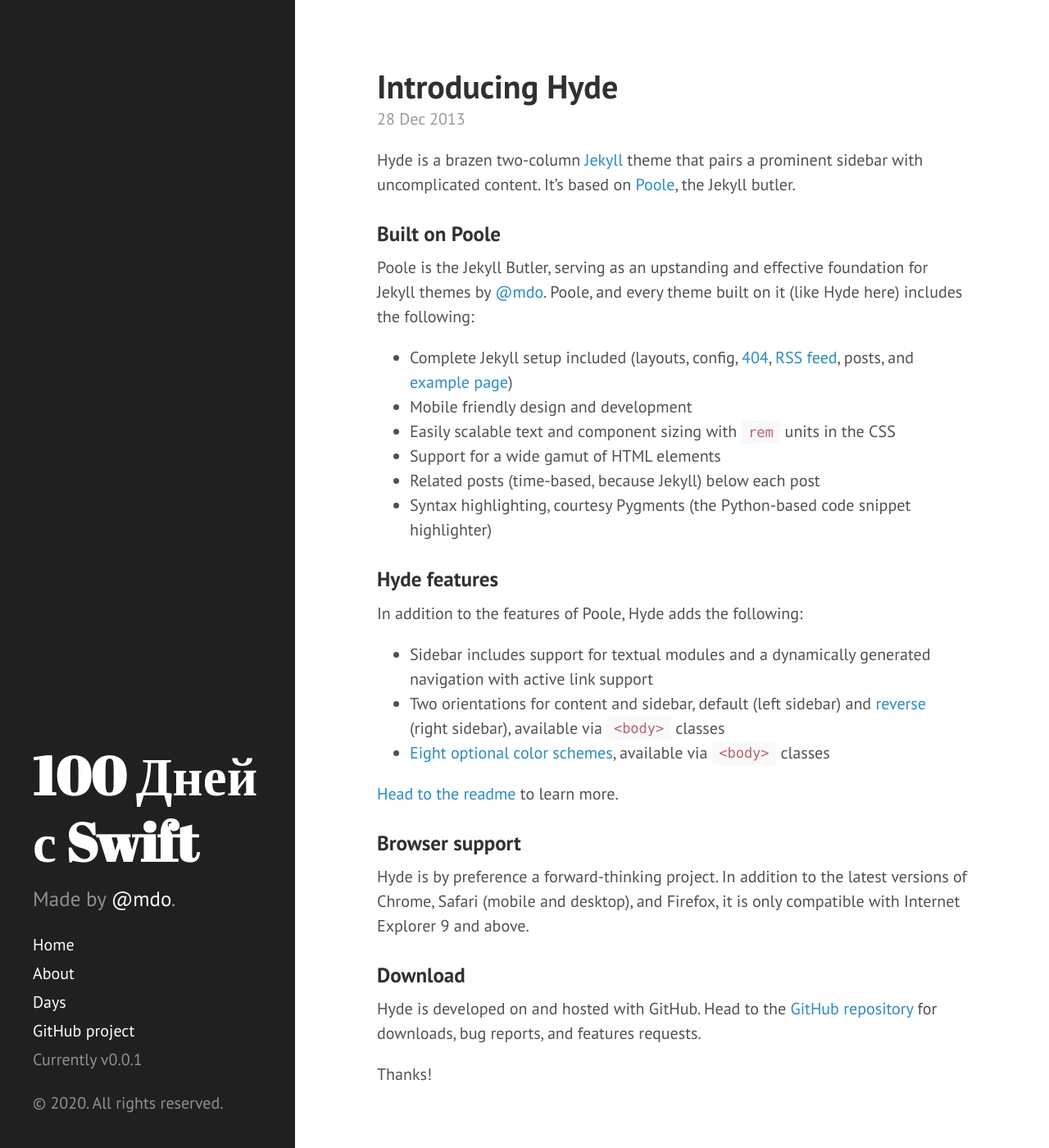
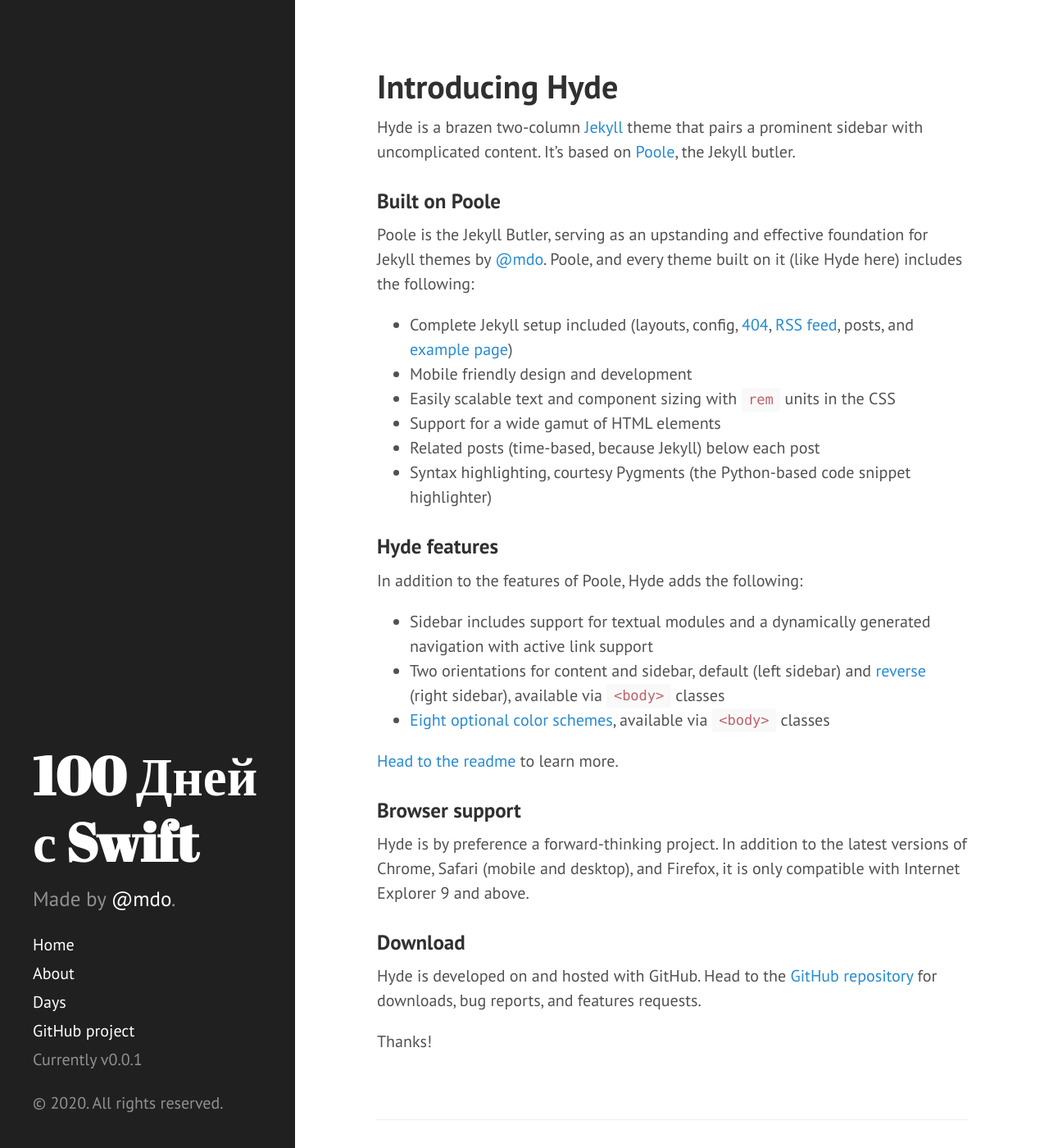
Before and after one commit to vlchnk/100-days-of-swift-ru, a Jekyll site: the page built from _posts/2013-12-28-introducing-hyde.md, in a window 1280 px wide and 1400 px high. Shown: the whole window at 82% size. Built offline with Jekyll 4.4.1, drawn with Linux system fonts in a browser that asks for light colours; Markdown is read by kramdown in place of the engine named in the settings; some of the changed text lies outside the part shown.

Commit message:
Update post.html

```diff
--- a/_layouts/post.html
+++ b/_layouts/post.html
@@ -4,7 +4,6 @@
 
 <div class="post">
   <h1 class="post-title">{{ page.title }}</h1>
-  <span class="post-date">{{ page.date | date_to_string }}</span>
   {{ content }}
 </div>
 
@@ -16,7 +15,6 @@
         <h3>
           <a href="{{ post.url }}">
             {{ post.title }}
-            <small>{{ post.date | date_to_string }}</small>
           </a>
         </h3>
       </li>
```
